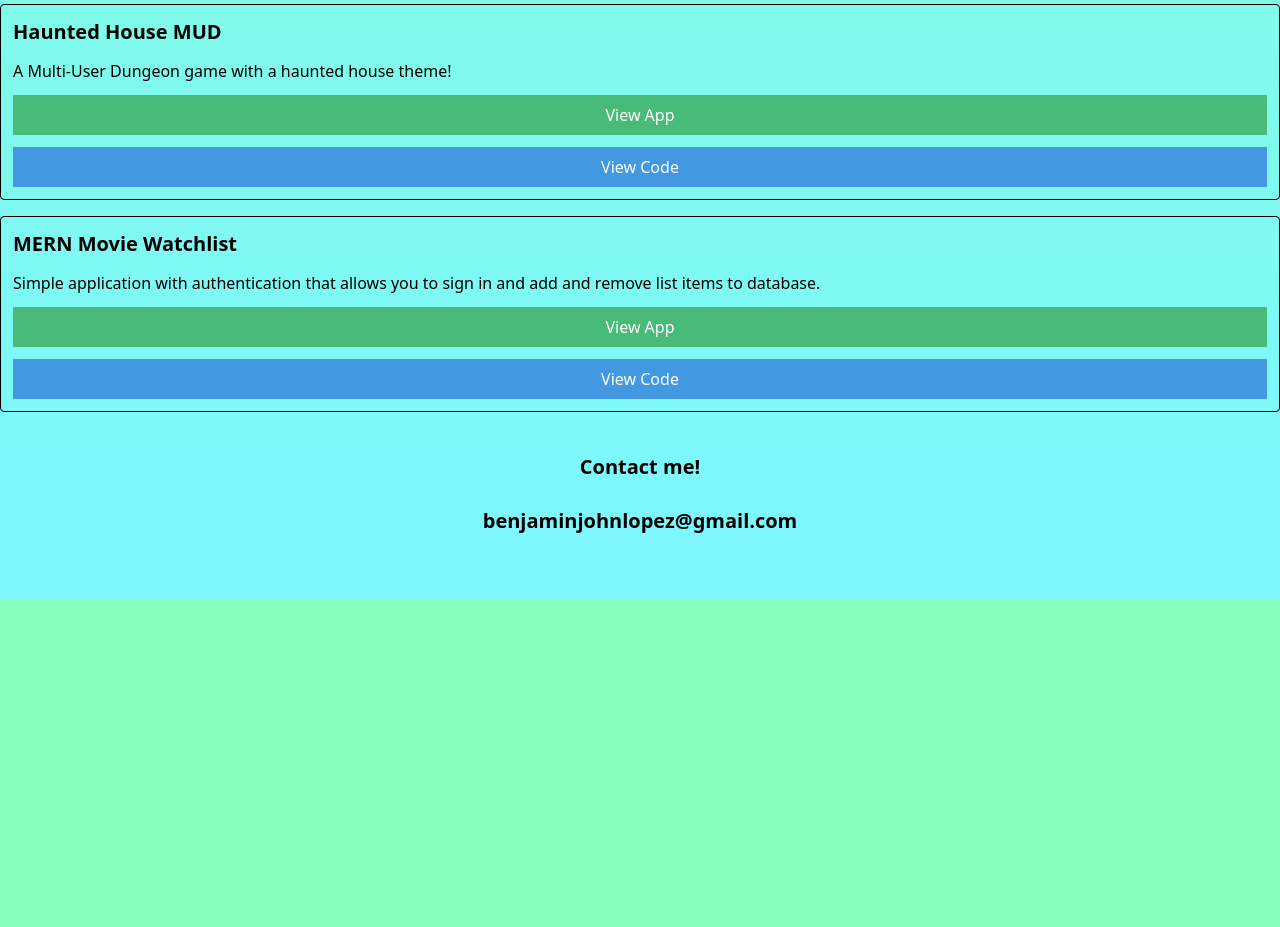
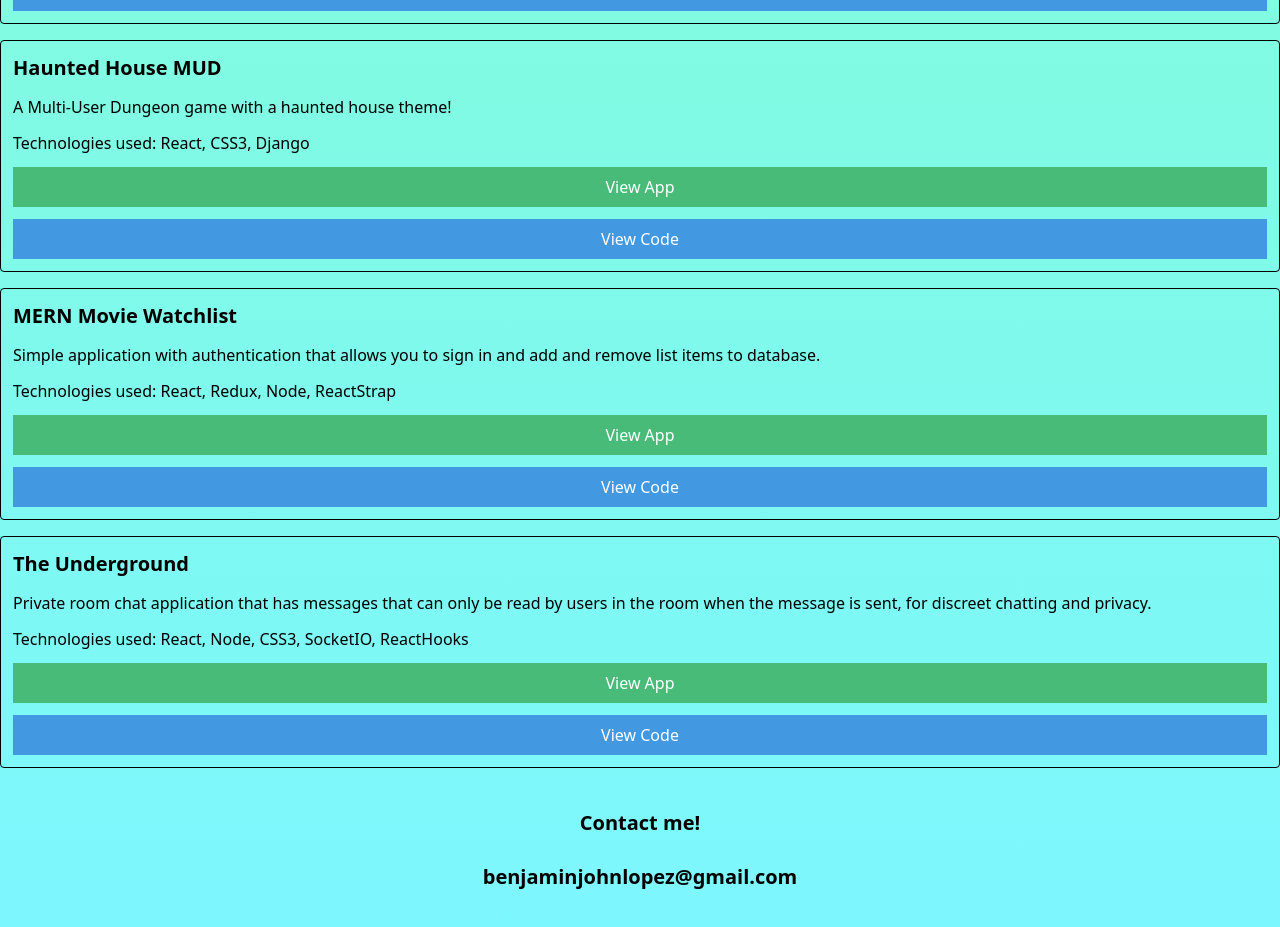
Before and after one commit to bejolo018/portfolio_page, a React (Create React App) app in the folder portfolio/: page / in a window 1280 px wide. Shown: the part 1120-2047 px from the top of the page. Before the commit the page ends 1720 px from the top, so only its background shows below. Built offline with nearby package versions, Linux system fonts and the light colour scheme.

Commit message:
Add technologies from project to cards, updated state to display them

```diff
--- a/portfolio/src/App.js
+++ b/portfolio/src/App.js
@@ -13,7 +13,8 @@ class App extends Component {
         description: 'This App Allows you to connect entrepreneurs ideas with capable developers to craft their ideas into professional applications.',
         link: 'https://brave-ardinghelli-f8e8c7.netlify.app/',
         github: 'https://github.com/labs14-build-my-app',
-        image: "./Assets/devfindr.png"
+        image: "./Assets/devfindr.png",
+        technologies: 'React, Redux, Node, MongoDB, HTML5, CSS3'
       },
 
       {
@@ -22,7 +23,8 @@ class App extends Component {
         description: 'A Multi-User Dungeon game with a haunted house theme!',
         link: 'https://haunted-house.netlify.app/',
         github: 'https://github.com/CS22-Team-2-haunted-house',
-        image: "./Assets/hhmud.png"
+        image: "./Assets/hhmud.png",
+        technologies: 'React, CSS3, Django'
       },
 
       {
@@ -31,7 +33,17 @@ class App extends Component {
         description: 'Simple application with authentication that allows you to sign in and add and remove list items to database.',
         link: 'https://sheltered-cliffs-70979.herokuapp.com/',
         github: 'https://github.com/bejolo018/mern_movie_watchlist',
-        image: "./Assets/mernmovie.png"
+        image: "./Assets/mernmovie.png",
+        technologies: 'React, Redux, Node, ReactStrap'
+      },
+      {
+        id: 4,
+        title: 'The Underground',
+        description:'Private room chat application that has messages that can only be read by users in the room when the message is sent, for discreet chatting and privacy.',
+        link:'https://optimistic-blackwell-7456bd.netlify.app/',
+        github: 'https://github.com/bejolo018/React_ChatApp',
+        image: '',
+        technologies: 'React, Node, CSS3, SocketIO, ReactHooks'
       }
     ]
   }
--- a/portfolio/src/Components/ProjectCard.js
+++ b/portfolio/src/Components/ProjectCard.js
@@ -21,6 +21,9 @@ class ProjectCard extends Component {
                 <div className="mb-3">
                     {this.props.project.description}
                 </div>
+                <div className="mb-3">
+                    Technologies used: {this.props.project.technologies}
+                </div>
                 <div>
                 <a href={this.props.project.link}
                       className="bg-green-500 text-white p-2 flex justify-center"
```
